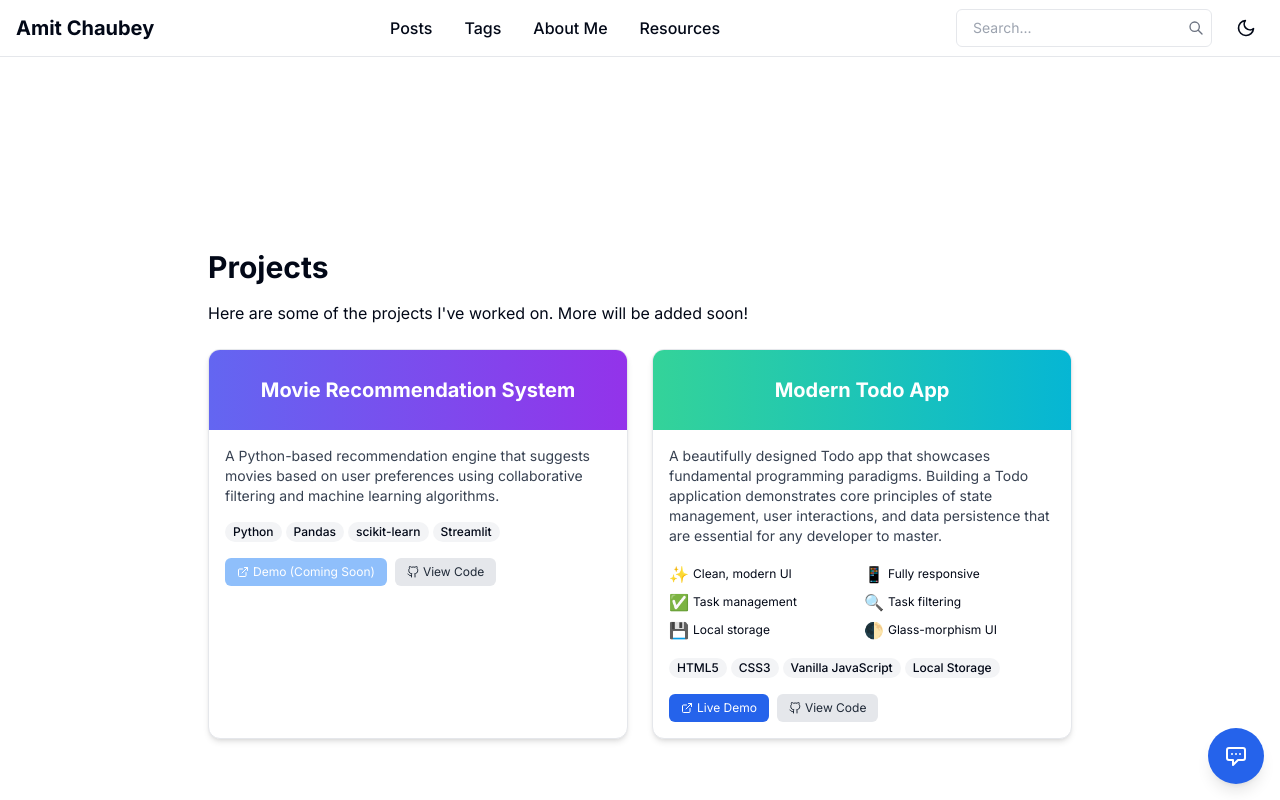
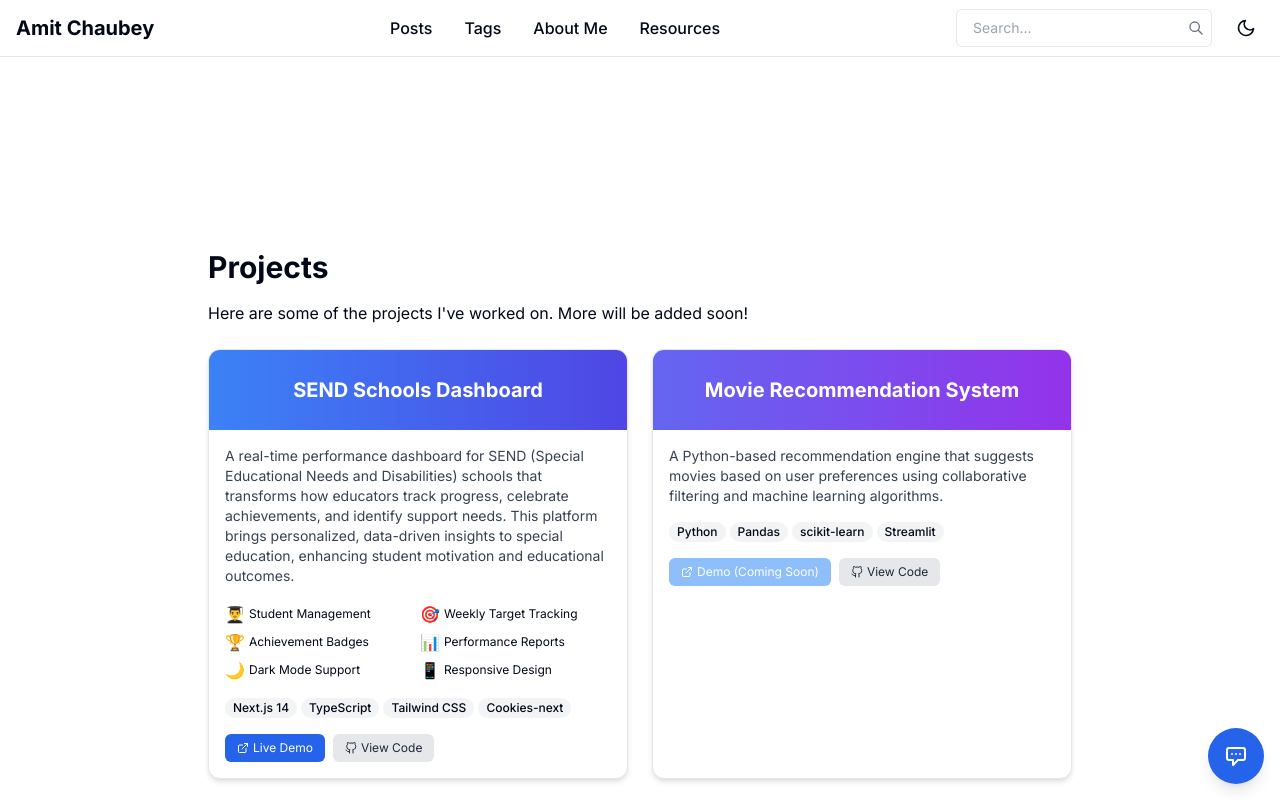
Before and after one commit to amit-chaubey/my-portfolio, a Next.js app: page /projects in a window 1280 px wide. Shown: the top 800 px of the page. Built offline with nearby package versions, Linux system fonts and the light colour scheme.

Commit message:
Add SEND Schools Dashboard project to portfolio

```diff
--- a/src/app/projects/page.tsx
+++ b/src/app/projects/page.tsx
@@ -12,6 +12,15 @@ interface Project {
 }
 
 const projects: Project[] = [
+  {
+    title: "SEND Schools Dashboard",
+    description: "A real-time performance dashboard for SEND (Special Educational Needs and Disabilities) schools that transforms how educators track progress, celebrate achievements, and identify support needs. This platform brings personalized, data-driven insights to special education, enhancing student motivation and educational outcomes.",
+    liveUrl: "https://school-student-dashboard.netlify.app/",
+    codeUrl: "https://github.com/amit-chaubey/send-dashboard",
+    technologies: ["Next.js 14", "TypeScript", "Tailwind CSS", "Cookies-next"],
+    gradientFrom: "from-blue-500",
+    gradientTo: "to-indigo-600"
+  },
   {
     title: "Movie Recommendation System",
     description: "A Python-based recommendation engine that suggests movies based on user preferences using collaborative filtering and machine learning algorithms.",
@@ -77,6 +86,35 @@ export default function ProjectsPage() {
                 </div>
               )}
 
+              {project.title === "SEND Schools Dashboard" && (
+                <div className="mb-4 grid grid-cols-2 gap-1">
+                  <div className="flex items-center space-x-1">
+                    <span className="text-blue-500">👨‍🎓</span>
+                    <span className="text-xs">Student Management</span>
+                  </div>
+                  <div className="flex items-center space-x-1">
+                    <span className="text-blue-500">🎯</span>
+                    <span className="text-xs">Weekly Target Tracking</span>
+                  </div>
+                  <div className="flex items-center space-x-1">
+                    <span className="text-blue-500">🏆</span>
+                    <span className="text-xs">Achievement Badges</span>
+                  </div>
+                  <div className="flex items-center space-x-1">
+                    <span className="text-blue-500">📊</span>
+                    <span className="text-xs">Performance Reports</span>
+                  </div>
+                  <div className="flex items-center space-x-1">
+                    <span className="text-blue-500">🌙</span>
+                    <span className="text-xs">Dark Mode Support</span>
+                  </div>
+                  <div className="flex items-center space-x-1">
+                    <span className="text-blue-500">📱</span>
+                    <span className="text-xs">Responsive Design</span>
+                  </div>
+                </div>
+              )}
+
               <div className="flex flex-wrap gap-1 mb-4">
                 {project.technologies.map((tech, i) => (
                   <span key={i} className="px-2 py-0.5 text-xs font-medium bg-gray-100 dark:bg-gray-700 rounded-full">
```
